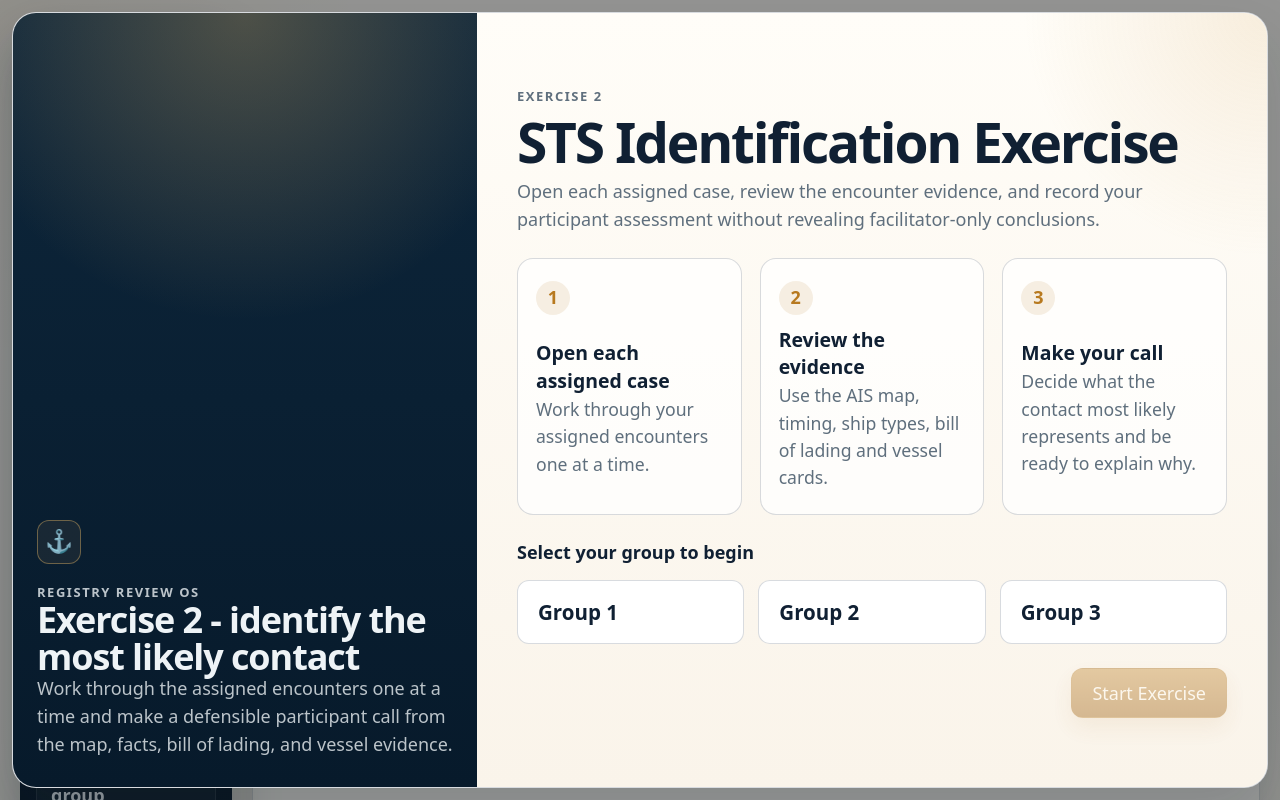
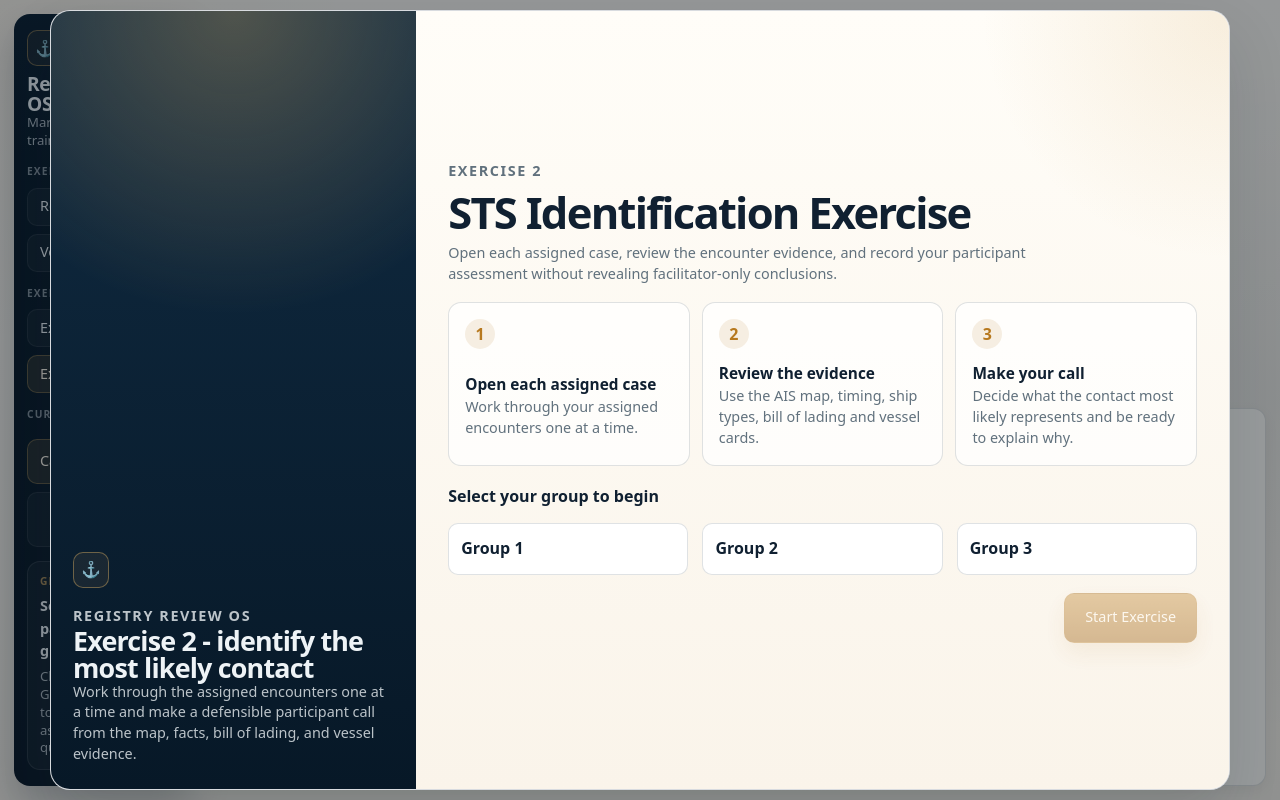
Before and after one commit to LeoByrne/Indonesia, a plain HTML site: page exercise2/index.html in a window 1280 px wide. Shown: the top 800 px of the page. Drawn offline with nearby package versions, Linux system fonts and the light colour scheme.

Commit message:
Load Exercise 2 UI redesign overrides

```diff
--- a/exercise2/index.html
+++ b/exercise2/index.html
@@ -10,6 +10,7 @@
     crossorigin=""
   >
   <link rel="stylesheet" href="styles.css?v=concept-b-20260425e">
+  <link rel="stylesheet" href="ui-redesign.css?v=safe-pass-20260425a">
 </head>
 <body>
   <div id="app"></div>
```
